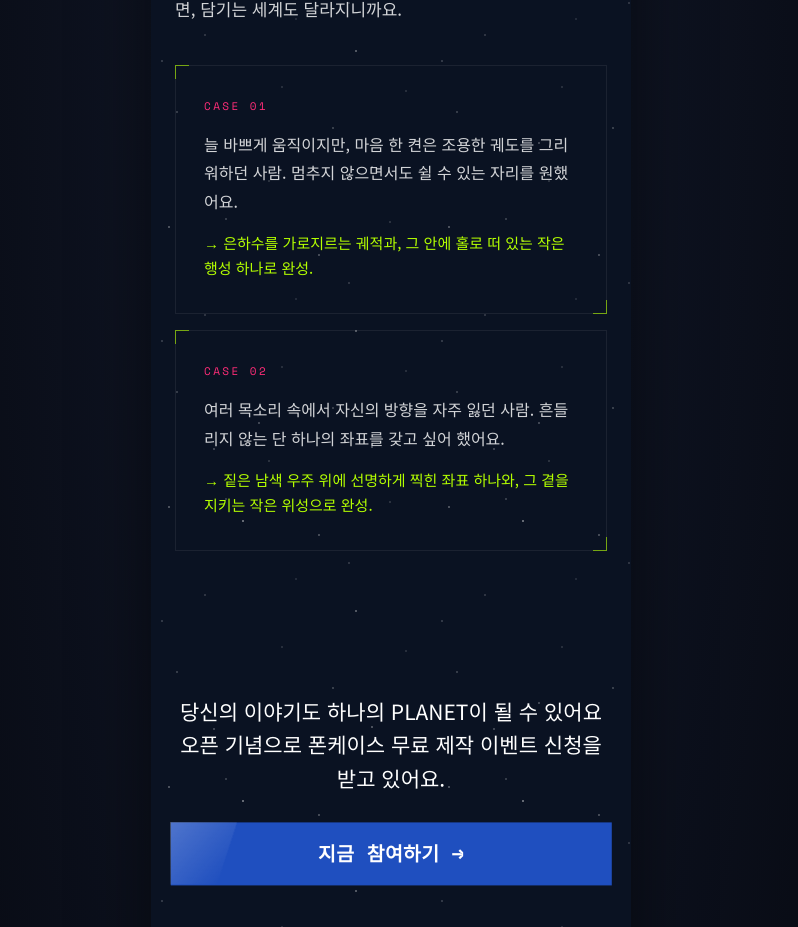
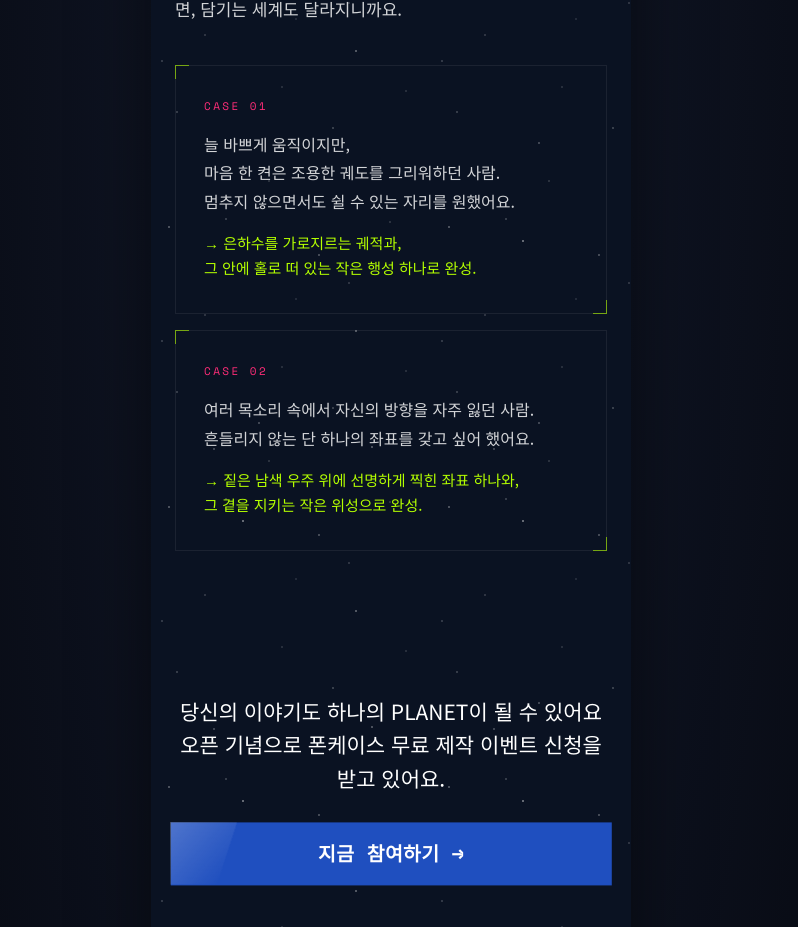
Before and after one commit to jaeemin05/PIONEER, a Next.js app: page /event in a window 1280 px wide. Shown: the part 2317-3244 px from the top of the page, without its empty margins (249-1047 px from the left). Built offline with nearby package versions, Linux system fonts and the light colour scheme; no server answers.

Commit message:
fix: break event case copy after punctuation

```diff
--- a/app/globals.css
+++ b/app/globals.css
@@ -1467,6 +1467,8 @@
             margin-bottom: 16px;
         }
         .event-case-card p { font-size: 16px; color: rgba(255,255,255,0.82); line-height: 1.8; margin-bottom: 14px; }
+        .event-case-card p,
+        .event-case-result { white-space: pre-line; }
         .event-case-tag {
             font-family: var(--mono);
             font-size: 11px;
--- a/components/event/EventCase.jsx
+++ b/components/event/EventCase.jsx
@@ -6,16 +6,16 @@ const CASES = [
   {
     tag: "CASE 01",
     story:
-      "늘 바쁘게 움직이지만, 마음 한 켠은 조용한 궤도를 그리워하던 사람. 멈추지 않으면서도 쉴 수 있는 자리를 원했어요.",
+      "늘 바쁘게 움직이지만,\n마음 한 켠은 조용한 궤도를 그리워하던 사람.\n멈추지 않으면서도 쉴 수 있는 자리를 원했어요.",
     result:
-      "→ 은하수를 가로지르는 궤적과, 그 안에 홀로 떠 있는 작은 행성 하나로 완성.",
+      "→ 은하수를 가로지르는 궤적과,\n그 안에 홀로 떠 있는 작은 행성 하나로 완성.",
   },
   {
     tag: "CASE 02",
     story:
-      "여러 목소리 속에서 자신의 방향을 자주 잃던 사람. 흔들리지 않는 단 하나의 좌표를 갖고 싶어 했어요.",
+      "여러 목소리 속에서 자신의 방향을 자주 잃던 사람.\n흔들리지 않는 단 하나의 좌표를 갖고 싶어 했어요.",
     result:
-      "→ 짙은 남색 우주 위에 선명하게 찍힌 좌표 하나와, 그 곁을 지키는 작은 위성으로 완성.",
+      "→ 짙은 남색 우주 위에 선명하게 찍힌 좌표 하나와,\n그 곁을 지키는 작은 위성으로 완성.",
   },
 ];
 
```
